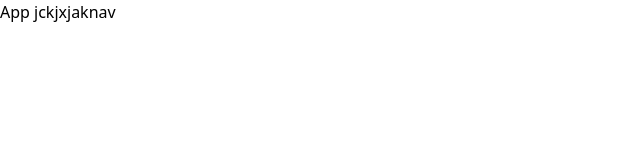
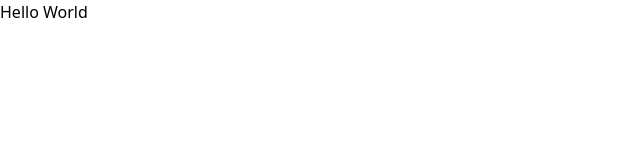
Before and after one commit to mabdullah525/pet-store, a React (Vite) app: page / in a window 1280 px wide. Shown: the top 160 px of the page, without its empty margins (0-640 px from the left). Built offline with nearby package versions, Linux system fonts and the light colour scheme.

Commit message:
All setup and routing done

```diff
--- a/src/App.jsx
+++ b/src/App.jsx
@@ -1,8 +1,20 @@
 import React from 'react'
+import { Route, Routes } from 'react-router-dom'
 
 const App = () => {
   return (
-    <div>App jckjxjaknav</div>
+    <Routes>
+      <Route path='/' element={<h1>
+        Hello World
+      </h1>} />
+      <Route path='/login' element={<h1>
+        login
+      </h1>} />
+
+
+
+
+    </Routes>
   )
 }
 
```
